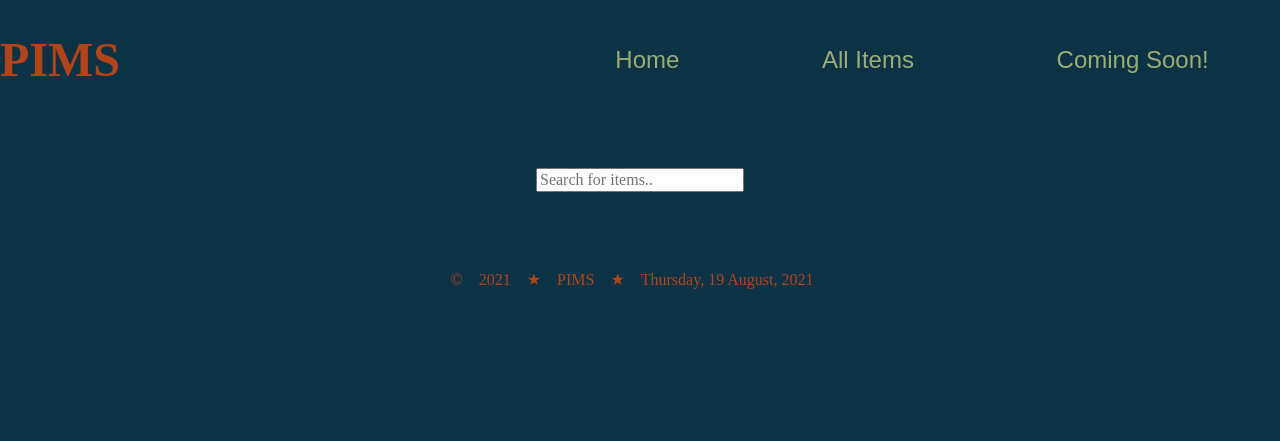
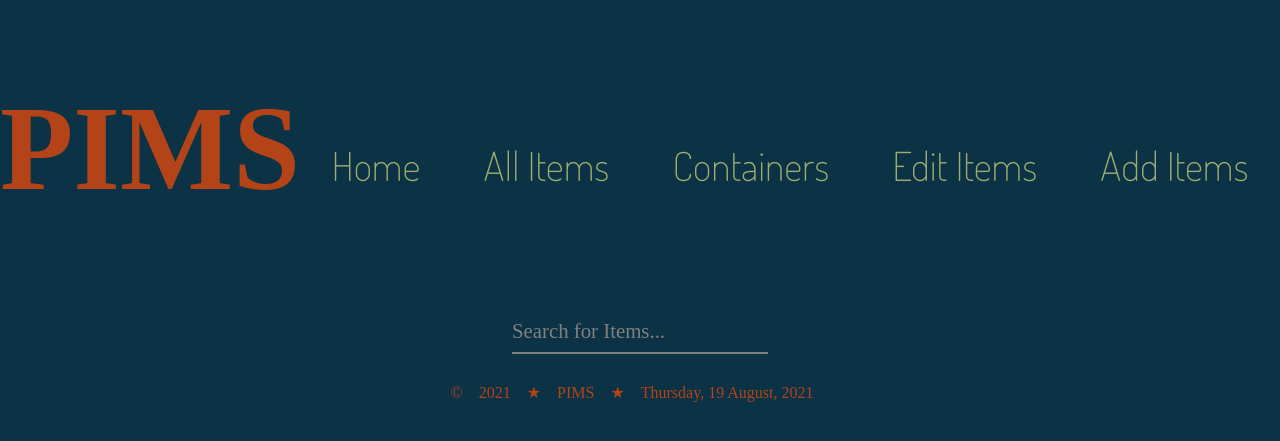
Before and after one commit to spyentist/home_inventory, a Django app: page /pims/allItems/ in a window 1280 px wide. Shown: the top 441 px of the page. Run offline with Django 3.2, Linux system fonts and the light colour scheme; data that the repository does not hold is empty; some web fonts are replaced.

Commit message:
Text changes and styling differences

```diff
--- a/pims/static/pims/pims_large.css
+++ b/pims/static/pims/pims_large.css
@@ -1,7 +1,11 @@
 @media only screen and (min-width: 64em) {
 
 
+    .icon_group {
+        grid-template-columns: 1fr 1fr 1fr 1fr;
+    }
 
-
-
+    .form__group {
+        width: 20%;
+    }
 }
--- a/pims/static/pims/pims_medium.css
+++ b/pims/static/pims/pims_medium.css
@@ -7,17 +7,23 @@
 } */
 
 
-@media screen and (min-width: 32.5em) {
+@media screen and (min-width: 40em) {
 
 
-    /*TODO Check why the medium CSS is being applied in the small frame */
+    header {
+        grid-template-columns: .3fr 1.7fr;
+    }
+
+    nav {
+        align-content: center;
+    }
+
     .vert-align {
         position:absolute;
         writing-mode: vertical-rl;
         text-orientation: upright;
         font-size: 10em;
-        margin: 0;
-
+        margin: 0 auto;
     }
 
     .grid {
@@ -32,6 +38,7 @@
     .navigation {
         flex-direction: row;
         justify-content: space-around;
+        flex-wrap: wrap;
     }
 
     .navigation li {
@@ -42,8 +49,13 @@
         display: none;
     }
 
-    nav {
-        align-content: center;
+
+
+    .icon_group {
+        grid-template-columns: 1fr 1fr 1fr;
     }
 
+    .form__group {
+        width: 30%;
+    }
 }
--- a/pims/static/pims/pims_small.css
+++ b/pims/static/pims/pims_small.css
@@ -1,3 +1,14 @@
+
+@import url(//db.onlinewebfonts.com/c/9d0967bfe19937b123d26cde0ba6a217?family=Norwester);
+
+@font-face {
+    font-family: "Norwester";
+    src: url("//db.onlinewebfonts.com/t/9d0967bfe19937b123d26cde0ba6a217.eot");
+    src: url("//db.onlinewebfonts.com/t/9d0967bfe19937b123d26cde0ba6a217.eot?#iefix") format("embedded-opentype"), url("//db.onlinewebfonts.com/t/9d0967bfe19937b123d26cde0ba6a217.woff2") format("woff2"), url("//db.onlinewebfonts.com/t/9d0967bfe19937b123d26cde0ba6a217.woff") format("woff"), url("//db.onlinewebfonts.com/t/9d0967bfe19937b123d26cde0ba6a217.ttf") format("truetype"), url("//db.onlinewebfonts.com/t/9d0967bfe19937b123d26cde0ba6a217.svg#Norwester") format("svg");
+}
+
+@import url('https://fonts.googleapis.com/css2?family=Montserrat:wght@100&display=swap');
+@import url('https://fonts.googleapis.com/css2?family=Dosis:wght@200&display=swap');
 :root {
     --background-color: #0C3246;
     --text-color: #B44418;
@@ -5,26 +16,25 @@
     --accent1-color: #0C3246;
     --link-color: #9DAD71;
     --accent2-color: #FCEFEF;
+    --font: "Dosis", sans-serif;
+    --heading-font: "Norwester";
 }
 
-@import url(//db.onlinewebfonts.com/c/9d0967bfe19937b123d26cde0ba6a217?family=Norwester);
-
-@font-face {font-family: "Norwester"; src: url("//db.onlinewebfonts.com/t/9d0967bfe19937b123d26cde0ba6a217.eot"); src: url("//db.onlinewebfonts.com/t/9d0967bfe19937b123d26cde0ba6a217.eot?#iefix") format("embedded-opentype"), url("//db.onlinewebfonts.com/t/9d0967bfe19937b123d26cde0ba6a217.woff2") format("woff2"), url("//db.onlinewebfonts.com/t/9d0967bfe19937b123d26cde0ba6a217.woff") format("woff"), url("//db.onlinewebfonts.com/t/9d0967bfe19937b123d26cde0ba6a217.ttf") format("truetype"), url("//db.onlinewebfonts.com/t/9d0967bfe19937b123d26cde0ba6a217.svg#Norwester") format("svg"); }
-@import url('https://fonts.googleapis.com/css2?family=Montserrat:wght@200&family=Nunito:wght@200&display=swap');
 /* HTML selectors */
 
 
 a {
-    color:var(--link-color);
+    color: var(--link-color);
     text-decoration: none;
-    font-family: "Montserrat", sans-serif;
-    font-size: 1.5em;
+    font-family: var(--font);
+    font-size: 2.5em;
+    font-weight: 100;
 }
 
 footer {
     background-color: var(--accent1-color);
-    color:var(--text-color);
-    display:flex;
+    color: var(--text-color);
+    display: flex;
     flex-wrap: wrap;
     height: 3em;
     justify-content: center;
@@ -33,7 +43,7 @@ footer {
 
 header {
     display: grid;
-    grid-template-columns: .85fr 1.15fr;
+    grid-template-columns: 1fr 1fr;
 }
 
 html {
@@ -41,22 +51,20 @@ html {
 }
 
 h1 {
-    font-family: "Norwester";
+    font-family: var(--heading-font);
     color: var(--heading-color);
     font-size: 3em;
+    text-align: center;
 }
 
 h2 {
     font-size: 3em;
     color: var(--heading-color);
     margin: 0 auto;
-    font-family: 'Nunito', sans-serif;
     text-transform: Uppercase;
-    font-weight: 100;
 }
 
 main {
-    padding: 3em 0;
     margin: 0 auto;
     text-align: center;
 }
@@ -67,7 +75,7 @@ nav ul {
 }
 
 nav ul li a {
-    padding: .5em 0 .5em 0;
+    padding: .5em .25em;
 }
 
 span {
@@ -84,11 +92,14 @@ ul {
 
 /* Class Selectors */
 
-.links a, .menu_icon a {
-    display:block;
-    width:100%;
+
+.links a,
+.menu_icon a {
+    display: block;
+    width: 100%;
     background-color: var(--accent1-color);
     text-align: center;
+
 }
 
 .menu_icon {
@@ -98,7 +109,10 @@ ul {
 .navigation {
     display: flex;
     list-style: none;
+    height: 100%;
     background-color: var(--accent1-color);
+    justify-content: center;
+    align-content: center;
 }
 
 .navigation a {
@@ -124,9 +138,86 @@ ul {
     display: block;
 }
 
+.sub_icons {
+    height: 225px;
+    width: 100%;
+    align-content: center;
+    /* margin-bottom: 1em; */
+}
 
+.sub_icons:nth-child(odd) {
+    background-color: darkorange;
+}
 
+.sub_icons:nth-child(even) {
+    background-color: black;
+}
 
+.icon_group {
+    display: grid;
+    grid-template-columns: 1fr 1fr;
+    gap: 1em;
+}
 
 
 /* ID Selectors */
+
+
+.form__group {
+    position: relative;
+    padding: 15px 0 0;
+    margin-top: 10px;
+    width: 50%;
+    margin: 0 auto;
+}
+
+
+.form__field {
+    font-family: inherit;
+    width: 100%;
+    border: 0;
+    border-bottom: 2px solid gray;
+    outline: 0;
+    font-size: 1.3rem;
+    color: white;
+    padding: 7px 0;
+    background: transparent;
+    transition: border-color 0.2s;
+}
+
+.form__field:placeholder-shown~.form__label {
+    font-size: 1.3rem;
+    cursor: text;
+    top: 20px;
+}
+
+.form__field::placeholder {
+    color: transparent;
+}
+
+.form__label {
+    position: absolute;
+    top: 0;
+    display: block;
+    transition: 0.2s;
+    font-size: 1rem;
+    color: gray;
+}
+
+.form__field:focus {
+    padding-bottom: 6px;
+    font-weight: 700;
+    border-width: 3px;
+    border-image: linear-gradient(to right, #11998e, #38ef7d);
+    border-image-slice: 1;
+}
+
+.form__field:focus.form__label {
+    position: absolute;
+    top: 0;
+    display: block;
+    transition: 0.2s;
+    font-size: 1rem;
+    color: #11998e;
+    font-weight: 700;
+}
--- a/pims/templates/base.html
+++ b/pims/templates/base.html
@@ -9,18 +9,21 @@
     <link rel="stylesheet" href="{% static 'pims/pims_small.css' %}">
     <link rel="stylesheet" href="{% static 'pims/pims_medium.css' %}">
     <link rel="stylesheet" href="{% static 'pims/pims_large.css' %}">
+    <link href="https://fonts.googleapis.com/css2?family=Dosis:wght@200&family=Montserrat:wght@200&display=swap" rel="stylesheet">
     <link rel="icon" type="image/png" sizes="16x16" href="{% static 'pims/favicon.ico' %}">
     <script type="text/javascript" src="{% static 'pims/main.js' %}"></script>
   </head>
 <body onload="doInputOutput()">
     <header>
-      <h1>PIMS</h1>
+      <a href="{% url 'pims:index' %}"><h1>PIMS</h1></a>
       <nav>
         <ul class="navigation" id="navigation">
             <li class="menu_icon"><a href="javascript:void(0);" onclick="adaptiveMenu()">&#9776;</a></li>
             <li class="links"><a href="{% url 'pims:index' %}">Home</a></li>
             <li class="links"><a href="{% url 'pims:item_list' %}">All Items</a></li>
-            <li class="links"><a href="#">Coming Soon!</a></li>
+            <li class="links"><a href="#">Containers</a></li>
+            <li class="links"><a href="#">Edit Items</a></li>
+            <li class="links"><a href="#">Add Items</a></li>
         </ul>
     </nav>
     </header>
--- a/pims/templates/pims/item_list.html
+++ b/pims/templates/pims/item_list.html
@@ -1,12 +1,14 @@
 {% extends "base.html" %}
 
 {% block header %}
-    <h2><a href="{% url 'pims:index' %}">Home</a></h2>
 {% endblock %}
 
 {% block main %}
-<input type="text" id="myInput" onkeyup="listSearch()" placeholder="Search for items..">
-
+<!-- <input type="text" id="myInput" onkeyup="listSearch()" class="input_text" placeholder="Search for items.."/> -->
+<div class="form__group">
+<input type="text" class="form__field" placeholder="Seach for items..." name="search" onkeyup="listSearch()" id="myInput"/>
+<label for="search" class="form__label">Search for Items...</label>
+</div>
     <ul id='tableList'>
         {% for items in item %}
             <li><a href='#'>{{ items.name }} | {{ items.quantity }}</a></li>
```
Also changed, not shown: pims/templates/pims/index.html (+10 -1 lines).
